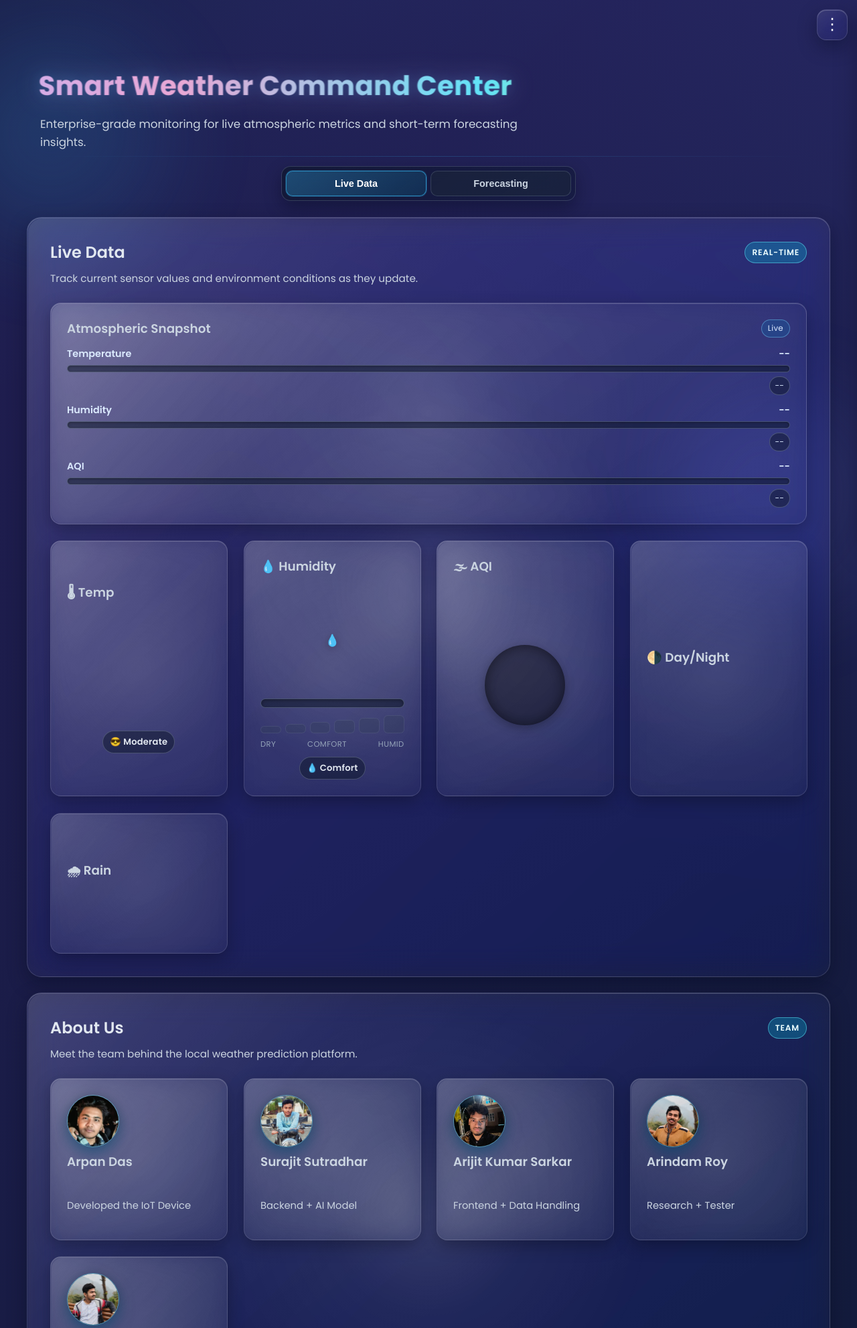
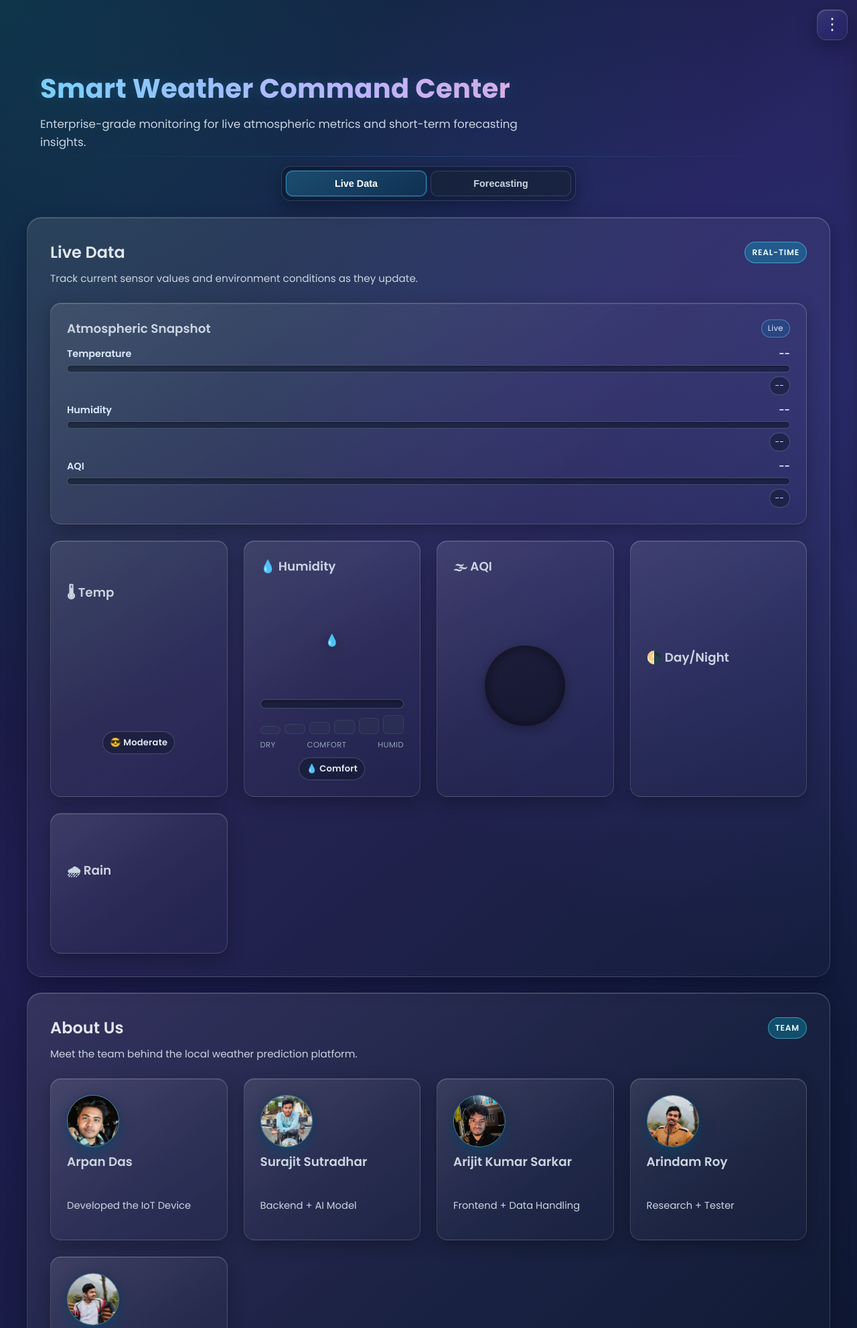
Before and after one commit to arijit-rapai-sarkar/weather-dash, a Flask app: page / in a window 1280 px wide. Shown: the top 1983 px of the page at 67% size. Run offline with Flask 3, Linux system fonts and the light colour scheme.

Commit message:
Optimize dashboard UI performance

```diff
--- a/static/style.css
+++ b/static/style.css
@@ -48,6 +48,57 @@
   background: radial-gradient(circle at 0% 0%, rgba(94, 234, 212, 0.12) 0%, transparent 34%),
               radial-gradient(circle at 100% 20%, rgba(129, 140, 248, 0.2) 0%, transparent 35%),
               linear-gradient(-45deg, #070f20, #121a35, #1d2245, #080f1f);
+}
+
+body.perf-lite {
+  animation: none;
+  background-size: 100% 100%;
+}
+
+body.perf-lite::before,
+body.perf-lite::after {
+  display: none;
+}
+
+body.perf-lite .top-nav,
+body.perf-lite .dashboard-section,
+body.perf-lite .card,
+body.perf-lite .side-drawer {
+  backdrop-filter: none;
+  -webkit-backdrop-filter: none;
+}
+
+body.perf-lite .card {
+  transform: none;
+  transition: background 0.22s ease, border-color 0.22s ease;
+  will-change: auto;
+}
+
+body.perf-lite .card:hover {
+  --lift-y: 0px;
+  transform: none;
+}
+
+body.perf-lite .top-nav::before,
+body.perf-lite .dashboard-section::before,
+body.perf-lite .card::before,
+body.perf-lite .side-drawer::before,
+body.perf-lite .top-nav::after,
+body.perf-lite .dashboard-section::after,
+body.perf-lite .card::after,
+body.perf-lite .side-drawer::after {
+  display: none;
+}
+
+body.perf-lite .hero h1,
+body.perf-lite #sunImg,
+body.perf-lite #rainImg,
+body.perf-lite .aqi-warning,
+body.perf-lite .aqi-critical,
+body.perf-lite .wind-alert,
+body.perf-lite .humid-alert,
+body.perf-lite .drop {
+  animation: none !important;
 }
 
 body::before,
```
Also changed, not shown: static/script.js (+35 -2 lines).
